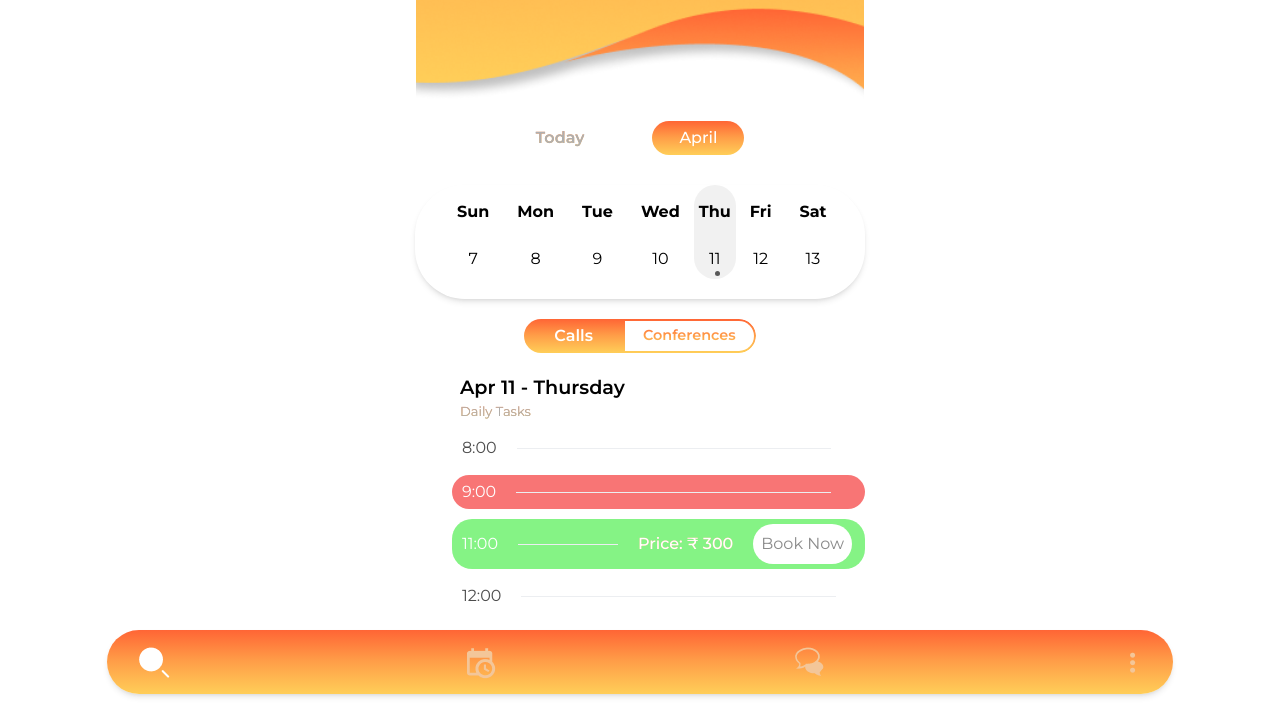
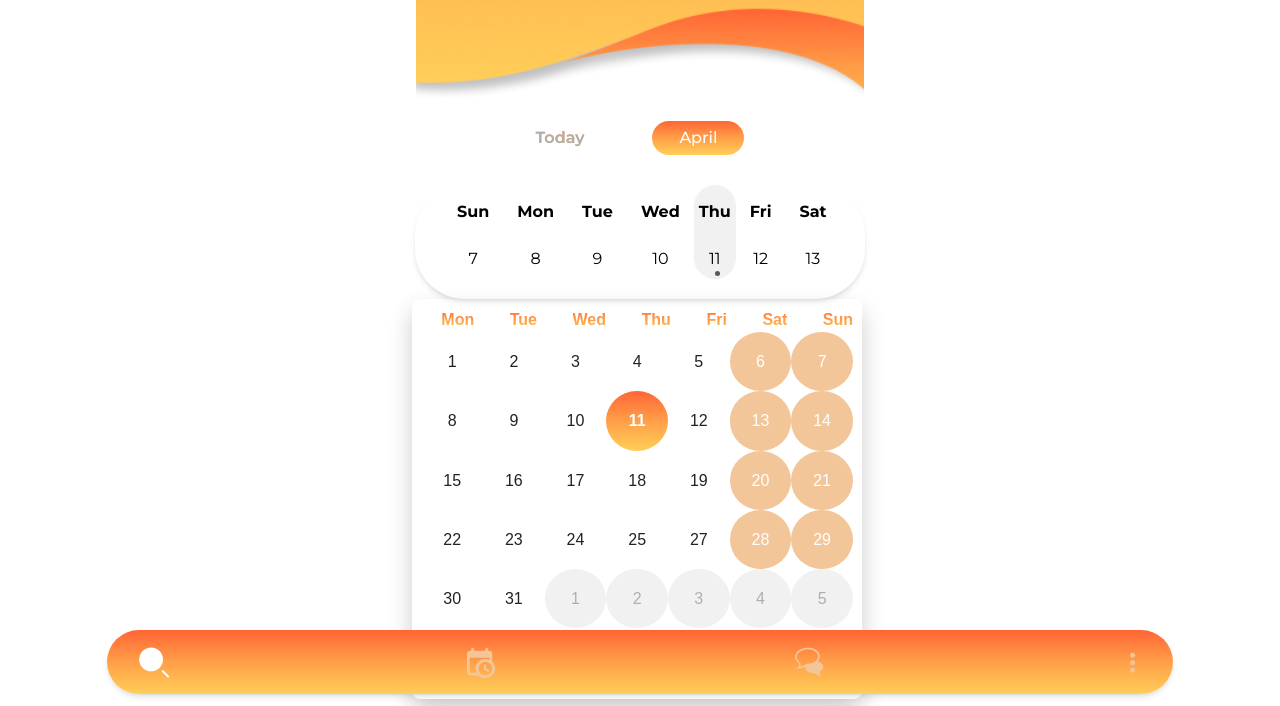
Before and after one commit to sohi16/CGB-TEACHER-HTML, a website: page book-call.html in a window 1280 px wide. Shown: the part 94-800 px from the top of the page. Drawn offline with nearby package versions, Linux system fonts and the light colour scheme.

Commit message:
Modified calender

```diff
--- a/book-call.html
+++ b/book-call.html
@@ -289,6 +289,74 @@ span {
         font-size: 20px;
         font-weight: 700;
     }
+    .react-calendar {
+  width: 450px;
+  height: 400px;
+  max-width: 100%;
+  background-color: #fff;
+  color: #222;
+  border-radius: 8px;
+  box-shadow: 0 12px 24px rgba(0, 0, 0, 0.2);
+  font-family: Arial, Helvetica, sans-serif;
+  padding: 2%;
+}
+
+.react-calendar__month-view__weekdays {
+  display: flex;
+  margin-left: 20px;
+  justify-content: space-between;
+}
+
+.react-calendar__month-view__weekdays span {
+  font-weight: bold;
+}
+
+.react-calendar__month-view__days {
+  display: flex;
+  flex-wrap: wrap;
+}
+
+.react-calendar__month-view__days__day {
+  width: 14.28%; /* Adjust to fit 7 days in a row */
+  text-align: center;
+  line-height: 3.7rem;
+
+}
+
+.react-calendar__month-view__days__day--weekend {
+  color: white;
+  background-color: #f3c699;
+  border-radius: 50%;
+}
+
+.react-calendar__month-view__days__day--weekend:hover,
+.react-calendar__month-view__days__day--weekend:focus {
+  background-color: #f3c699;
+}
+
+.react-calendar__month-view__days__day--neighboringMonth {
+  background-color: #f1f1f1;
+  color: #afafaf;
+  border-radius: 50%;
+}
+
+.react-calendar__tile--now {
+  background: linear-gradient(180deg, #ff6535 0%, #ff9e48 48.9%, #ffce58 100%);
+  color: white;
+  border-radius: 100%;
+  font-weight: bold;
+
+}
+
+.react-calendar__month-view__days__day--weekend {
+  color: white;
+  background-color:#F3C699;
+  border-radius: 50%;
+}
+
+/* Styles for active and disabled days */
+/* Add more styles as needed */
+
   </style>
   <body class="font-primary flex justify-center">
     <section>
@@ -315,6 +383,56 @@ span {
                 </div>
 
         </div>
+        <div class="react-calendar">
+          <div class="react-calendar__month-view__weekdays">
+            <span>Mon</span>
+            <span>Tue</span>
+            <span>Wed</span>
+            <span>Thu</span>
+            <span>Fri</span>
+            <span>Sat</span>
+            <span>Sun</span>
+          </div>
+          <div class="react-calendar__month-view__days">
+            <div class="react-calendar__month-view__days__day">1</div>
+            <div class="react-calendar__month-view__days__day">2</div>
+            <div class="react-calendar__month-view__days__day">3</div>
+            <div class="react-calendar__month-view__days__day">4</div>
+            <div class="react-calendar__month-view__days__day">5</div>
+            <div class="react-calendar__month-view__days__day react-calendar__month-view__days__day--weekend">6</div>
+            <div class="react-calendar__month-view__days__day react-calendar__month-view__days__day--weekend">7</div>
+            <div class="react-calendar__month-view__days__day">8</div>
+            <div class="react-calendar__month-view__days__day">9</div>
+            <div class="react-calendar__month-view__days__day">10</div>
+            <div class="react-calendar__month-view__days__day react-calendar__tile--now ">11</div>
+            <div class="react-calendar__month-view__days__day">12</div>
+            <div class="react-calendar__month-view__days__day react-calendar__month-view__days__day--weekend">13</div>
+            <div class="react-calendar__month-view__days__day react-calendar__month-view__days__day--weekend">14</div>
+            <div class="react-calendar__month-view__days__day">15</div>
+            <div class="react-calendar__month-view__days__day">16</div>
+            <div class="react-calendar__month-view__days__day">17</div>
+            <div class="react-calendar__month-view__days__day">18</div>
+            <div class="react-calendar__month-view__days__day">19</div>
+            <div class="react-calendar__month-view__days__day react-calendar__month-view__days__day--weekend">20</div>
+            <div class="react-calendar__month-view__days__day react-calendar__month-view__days__day--weekend">21</div>
+            <div class="react-calendar__month-view__days__day">22</div>
+            <div class="react-calendar__month-view__days__day">23</div>
+            <div class="react-calendar__month-view__days__day">24</div>
+            <div class="react-calendar__month-view__days__day">25</div>
+            <div class="react-calendar__month-view__days__day">27</div>
+            <div class="react-calendar__month-view__days__day react-calendar__month-view__days__day--weekend">28</div>
+            <div class="react-calendar__month-view__days__day react-calendar__month-view__days__day--weekend">29</div>
+            <div class="react-calendar__month-view__days__day">30</div>
+            <div class="react-calendar__month-view__days__day">31</div>
+            <div class="react-calendar__month-view__days__day react-calendar__month-view__days__day--neighboringMonth">1</div>
+            <div class="react-calendar__month-view__days__day react-calendar__month-view__days__day--neighboringMonth">2</div>
+            <div class="react-calendar__month-view__days__day react-calendar__month-view__days__day--neighboringMonth">3</div>
+            <div class="react-calendar__month-view__days__day react-calendar__month-view__days__day--neighboringMonth">4</div>
+            <div class="react-calendar__month-view__days__day react-calendar__month-view__days__day--neighboringMonth">5</div>
+
+          </div>
+        </div>
+
         <div class="flex justify-center mt-5">
             <div class=" flex">
                 <button class="active" style="background: linear-gradient(
@@ -346,11 +464,11 @@ span {
                     <hr/>
                 </div>
                 <div class="time_line booked_time">
-                    <div class="available_time"> 9:00 </div>
+                    <div class="available_time">09:00 - 10:00 </div>
                     <hr/>
                 </div>
                 <div class="time_line available_time flex flex-row gap-2">
-                    <div class="available_time text-white"> 11:00
+                    <div class="available_time text-white"> 11:00-12:00
                     </div>
                     <hr class="w-[100px] font-bold">
                     <span class="available_time text-white font-medium">Price: ₹ 300</span>
```
